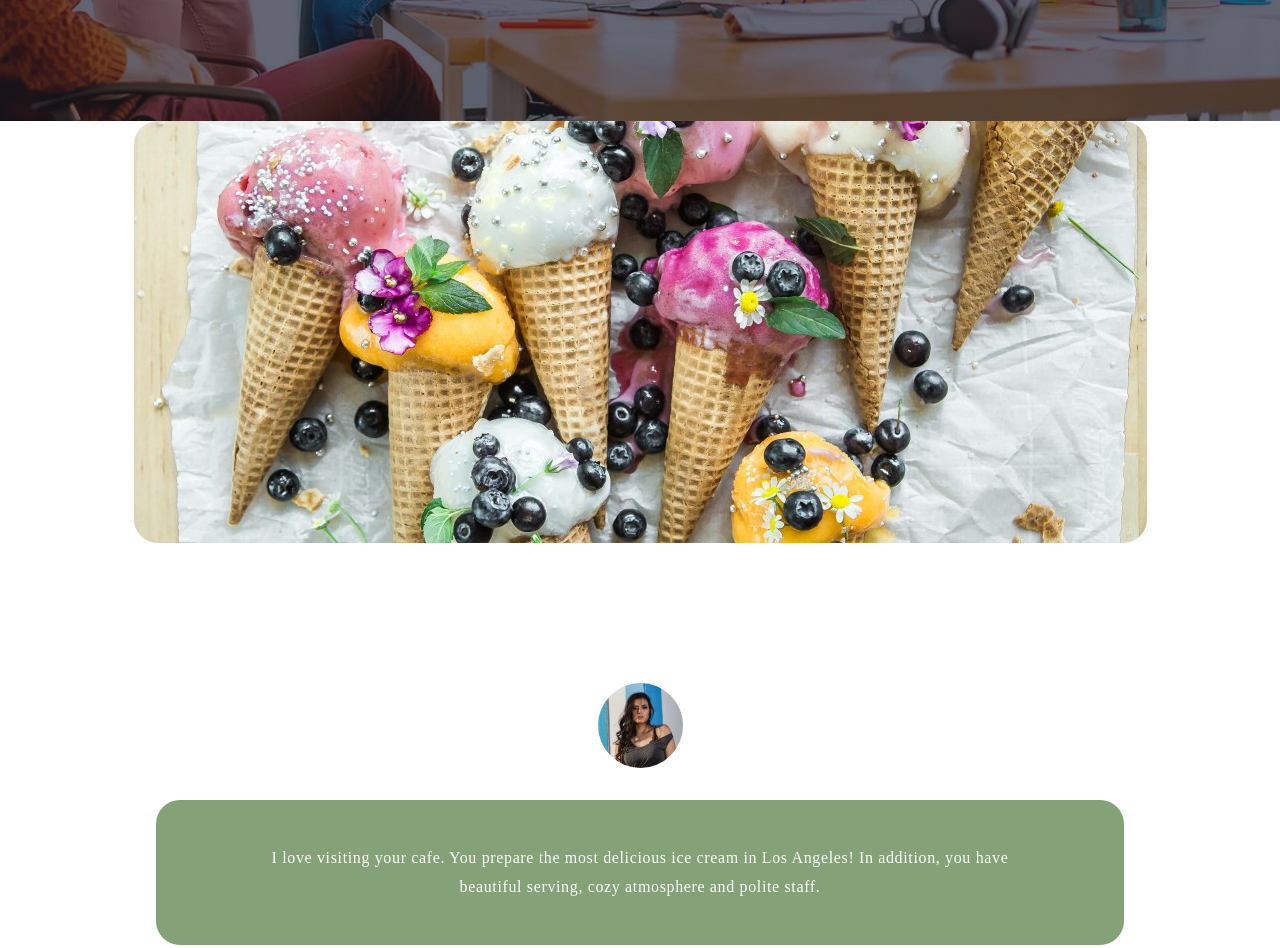
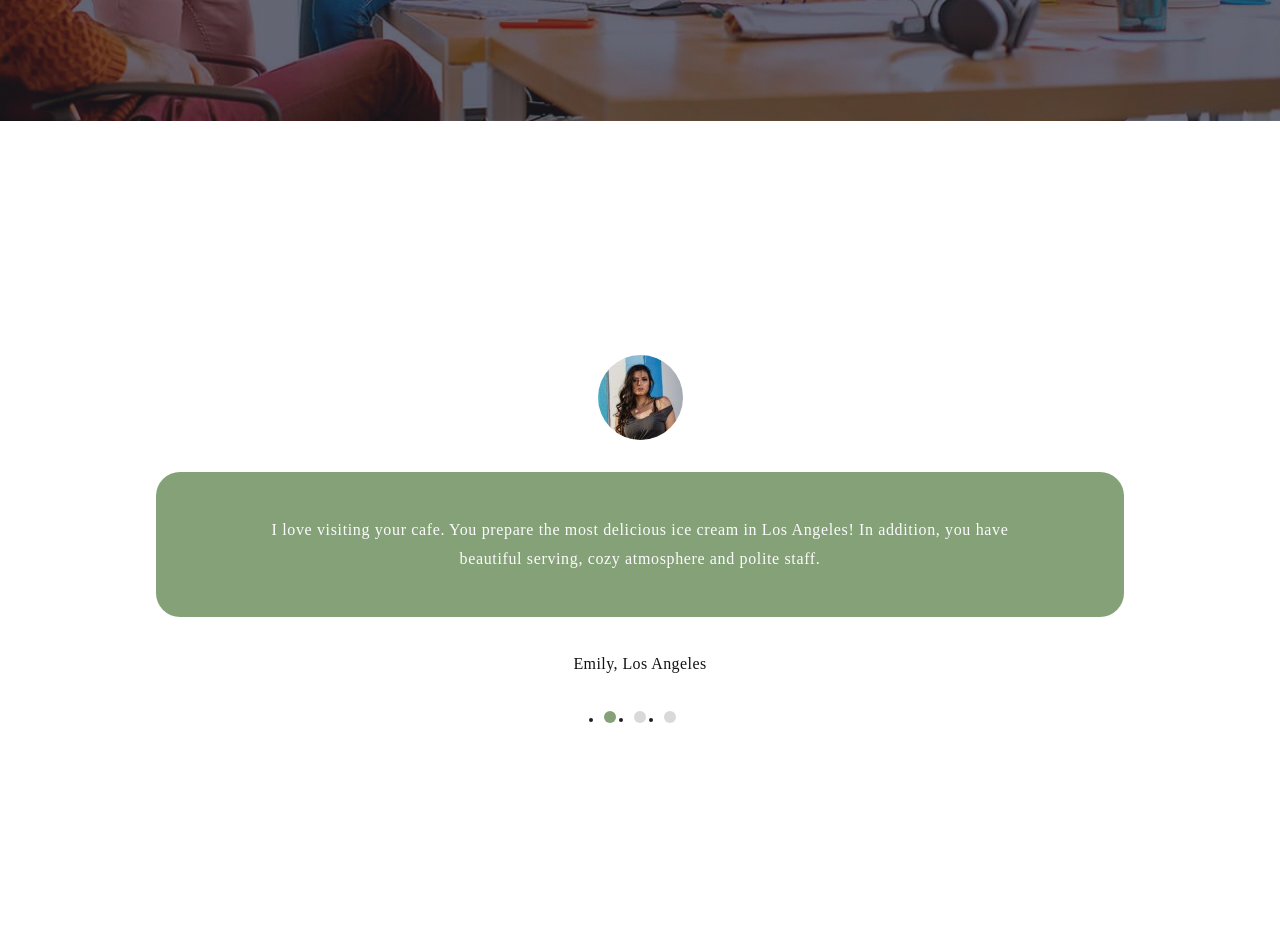
Before and after one commit to Borysevych/my-switchers-ice-cream, a plain HTML site: page index.html in a window 1280 px wide. Shown: the part 560-1508 px from the top of the page. Drawn offline with nearby package versions, Linux system fonts and the light colour scheme.

Commit message:
New my section
make new my section static

```diff
--- a/index.html
+++ b/index.html
@@ -49,10 +49,9 @@
                 <button data-modal-open type="button" class="hero-button">Замовити послугу</button>
             </div>
         </section>
-        <!--Відгуки-->
-        <section class="section reviews">
+        <!--Галерея-->
+        <!-- <section class="section">
             <div class="container">
-                <h2 class="visually-hidden">Відгуки клієнтів</h2>
                 <img class="reviews__foto" srcset="
                     ./images/reviews/review-foto1m.jpg 280w,
                     ./images/reviews/review-foto1m@2x.jpg 560w,
@@ -62,9 +61,14 @@
                     ./images/reviews/review-foto1d@2x.jpg 2026w"
                     sizes="(min-width: 1200px) 1013px, (min-width: 768px) 704px, (min-width: 480px) 560px, 100vw"
                     src="./images/reviews/review-foto1m.jpg" alt="foto ice-cream">
+            </div>
+        </section> -->
+        <!--Відгуки-->
+        <section class="section">
+            <div class="container reviews">
+                <h2 class="visually-hidden">Відгуки клієнтів</h2>
                 <img class="reviews__customer-foto" srcset="./images/reviews/customer-foto1.jpg 1x, ./images/reviews/customer-foto1@2x.jpg 2x" src="./images/reviews/customer-foto1.jpg" alt="customer-Emily">
-                <p class="reviews__text">I love visiting your cafe. You prepare the most delicious ice cream in Los Angeles! In addition, you have beautiful
-                serving, cozy atmosphere and polite staff.</p>
+                <p class="reviews__text">I love visiting your cafe. You prepare the most delicious ice cream in Los Angeles! In addition, you have beautiful serving, cozy atmosphere and polite staff.</p>
                 <p class="reviews__customer">Emily, Los Angeles</p>
                 <div class="pagination-wrapper">
                     <ul class="pagination">
--- a/sass/components/_reviews.scss
+++ b/sass/components/_reviews.scss
@@ -1,21 +1,17 @@
-ul {
-    list-style: none;
-}
+// .reviews__foto {
+//     display: block;
+//     margin-left: auto;
+//     margin-right: auto;
+//     margin-bottom: 80px;
 
-.reviews {
-    padding: 0;
-}
+//     @media screen and (min-width: 768px) {
+//         margin-bottom: 100px;
+//     }
 
-.reviews .container {
-    padding: 0 20px;
-
-    @media screen and (min-width: 768px) {
-        width: 768px;
-        }
-    @media screen and (min-width: 1200px) {
-        width: 1200px;
-        }
-}
+//     @media screen and (min-width: 1200px) {
+//         margin-bottom: 140px;
+//     }
+// }
 
 .visually-hidden {
     position: absolute;
@@ -30,17 +26,18 @@ ul {
     overflow: hidden;
 }
 
-.reviews__foto {
-    display: block;
-    margin-left: auto;
-    margin-right: auto;
-    margin-bottom: 80px;
+.reviews {
+    padding-top: 80px;
+    padding-bottom: 40px;
 
     @media screen and (min-width: 768px) {
-    margin-bottom: 100px;
+    padding-top: 100px;
+    padding-bottom: 80px;
     }
+
     @media screen and (min-width: 1200px) {
-    margin-bottom: 140px;
+    padding-top: 140px;
+    padding-bottom: 100px;
     }
 }
 
```
Also changed, not shown: css/main.css, css/main.min.css, 2 other files. Lines whose indentation alone changed are shown as unchanged.
